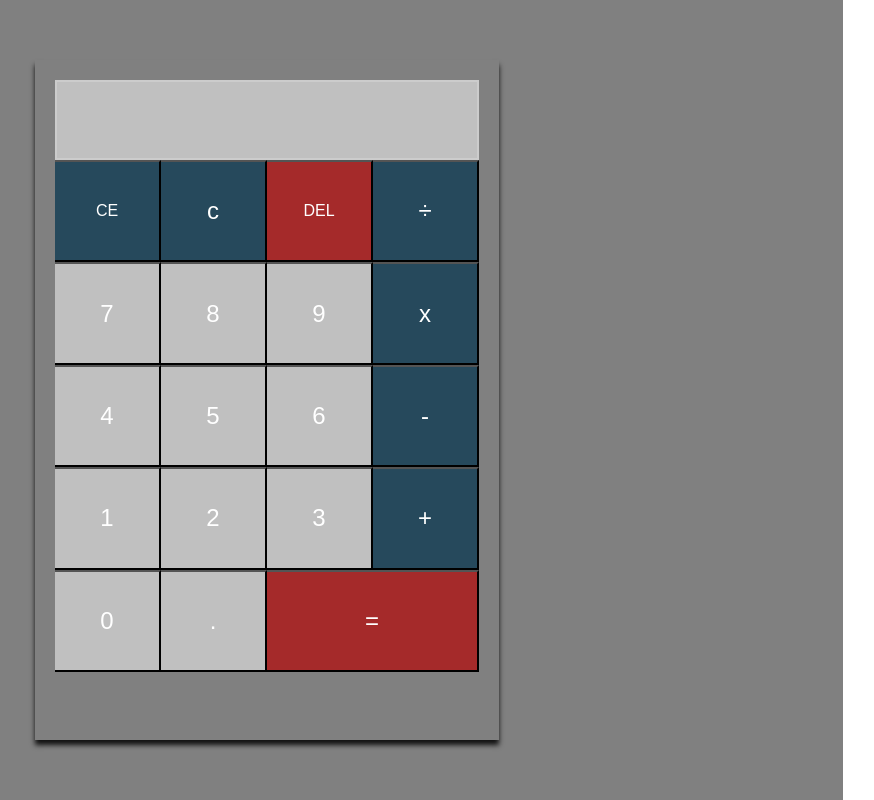
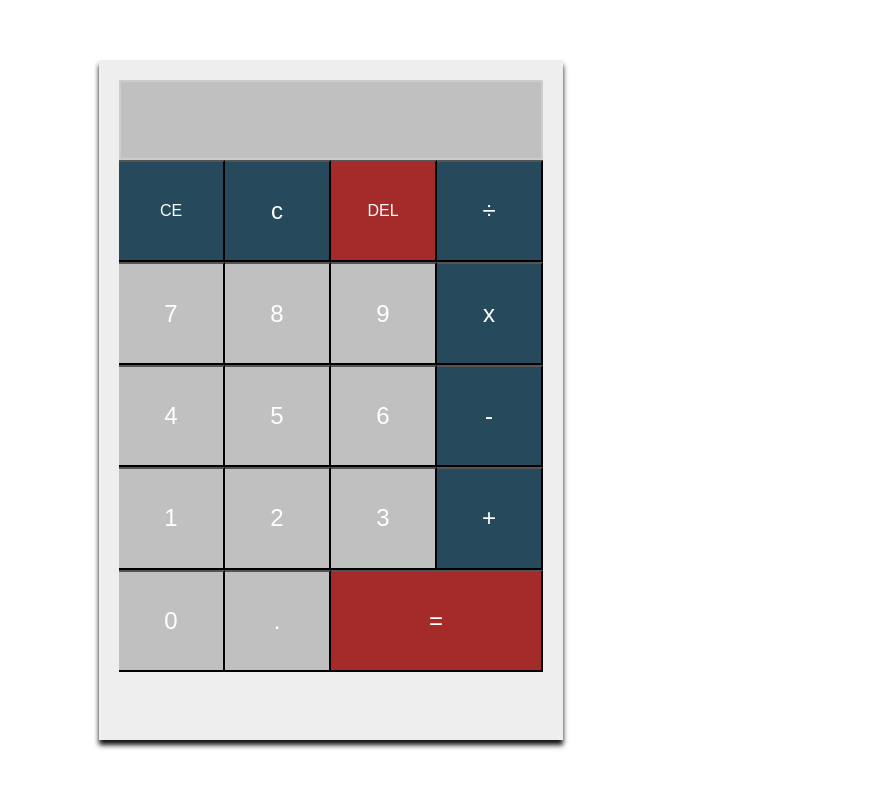
Before and after one commit to Chizober/Calculator, a plain HTML site: page index.html in a window 1280 px wide. Shown: the whole page, without its empty margins (309-1183 px from the left). Drawn offline with Linux system fonts and the light colour scheme.

Commit message:
Update index.css

```diff
--- a/index.css
+++ b/index.css
@@ -15,15 +15,15 @@ main {
     justify-content:center;
    align-items:center;
     padding:60px 0;
-    width:90%;
+    width:100%;
     height: 100%;
-   background:grey;
 }
 .container{
     padding:20px;
     box-shadow: 0 5px 5px #111;
     padding:20px;
    height:100%;
+   background:#eee;
 
 }
 .screen{
```
